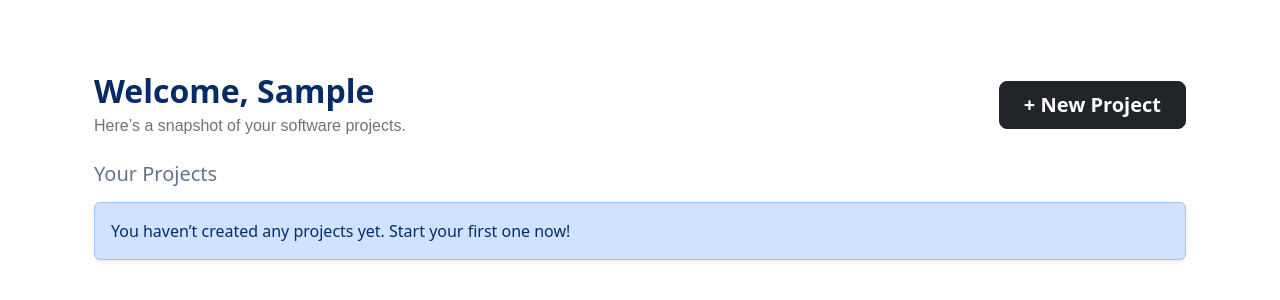
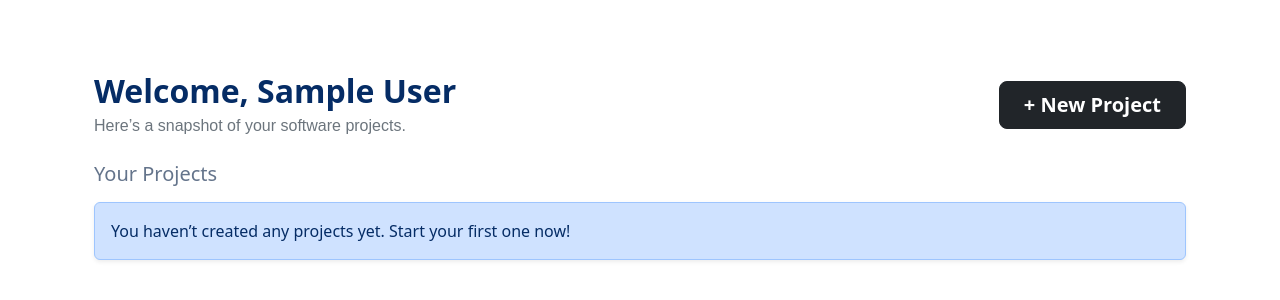
Before and after one commit to KeeLouise/skillstack, a Django app: page /dashboard/ in a window 1280 px wide. Shown: the part 151-451 px from the top of the page. Run offline with Django 5.2, Linux system fonts and the light colour scheme; the visitor is signed in with stand-in values (Sample User, id 1); data that the repository does not hold is empty; parts of the project's set-up code (start-up, migrations or seed data) failed here and were passed over; some web fonts are replaced.

Commit message:
Updated. KR 14/08/2025

```diff
--- a/skillstack/templates/core/dashboard.html
+++ b/skillstack/templates/core/dashboard.html
@@ -12,7 +12,7 @@
   <div class="d-flex justify-content-between align-items-center mb-4">
     <div>
       <h2 class="fw-bold mb-1 text-primary-emphasis">
-        Welcome, {{ request.user.first_name|default:request.user.username }}
+        Welcome, {{ request.user.get_full_name|default:request.user.username }}
       </h2>
       <p class="text-secondary mb-0">Here’s a snapshot of your software projects.</p>
     </div>
```
